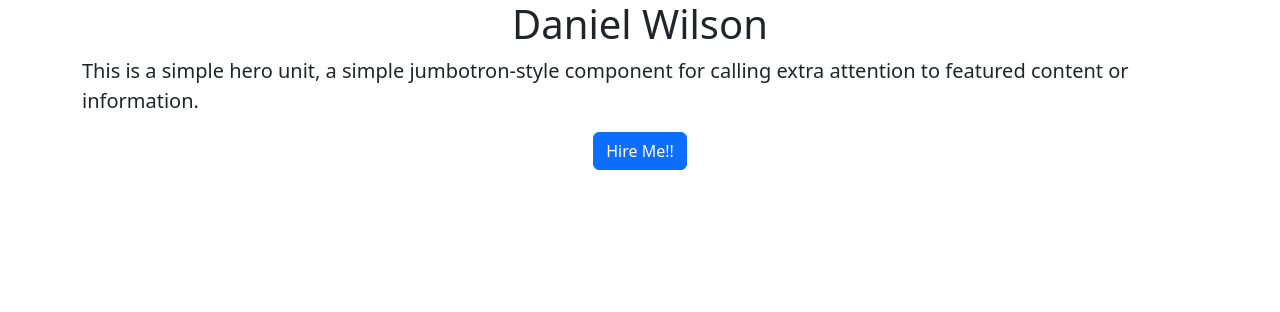
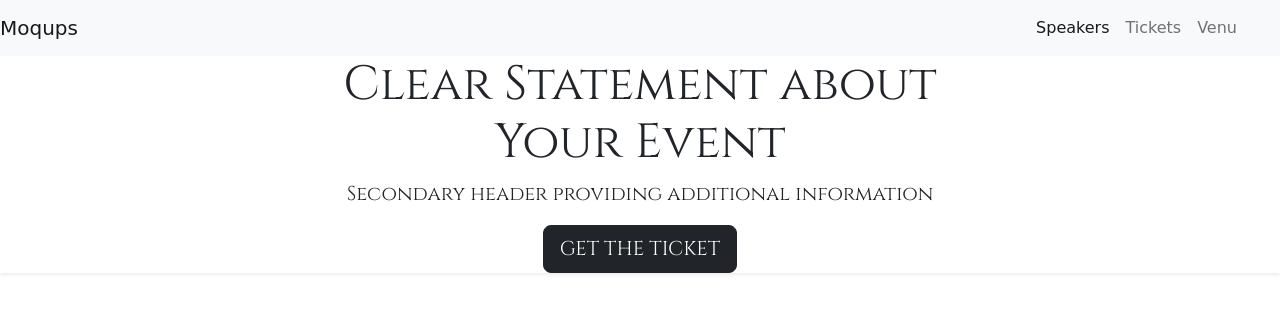
Before and after one commit to Boontini1992/parallax-practice, a plain HTML site: page index.html in a window 1280 px wide. Drawn offline with nearby package versions, Linux system fonts and the light colour scheme; a web font is replaced by a local one.

```diff
--- a/css/style.css
+++ b/css/style.css
@@ -1,9 +1,8 @@
-.name{
-    display: flex;
-    justify-content: center;
+.page-jumbotron{
+font-family: 'Cinzel', serif;
+text-align: center;
 }
 
-.hire-me{
-    display: flex;
-    justify-content: center;
+.navbar{
+    font-family: 'Edu TAS Beginner', cursive;
 }
--- a/index.html
+++ b/index.html
@@ -5,20 +5,36 @@
     <meta charset="utf-8">
     <meta name="viewport" content="width=device-width, initial-scale=1">
 
-    <!-- Bootstrap CSS -->
+    <!-- Bootstrap & CSS -->
     <link href="https://cdn.jsdelivr.net/npm/bootstrap@5.2.0-beta1/dist/css/bootstrap.min.css" rel="stylesheet" integrity="sha384-0evHe/X+R7YkIZDRvuzKMRqM+OrBnVFBL6DOitfPri4tjfHxaWutUpFmBp4vmVor" crossorigin="anonymous">
     <link rel="stylesheet" href="css\style.css">
+    <link rel="preconnect" href="https://fonts.googleapis.com">
+    <link rel="preconnect" href="https://fonts.gstatic.com" crossorigin>
+    <link href="https://fonts.googleapis.com/css2?family=Edu+TAS+Beginner&display=swap" rel="stylesheet">
+    <link rel="preconnect" href="https://fonts.googleapis.com">
+    <link rel="preconnect" href="https://fonts.gstatic.com" crossorigin>
+    <link href="https://fonts.googleapis.com/css2?family=Cinzel&display=swap" rel="stylesheet">
   </head>
-<div class ="container">
-  <div class=" name container">
-    <h1>Daniel Wilson</h1>
-  </div>
-  <p class ="lead">This is a simple hero unit, a simple jumbotron-style component for calling extra attention to featured content or information.</p>
-  <div class="hire-me container">
-    <button type="button" class="btn btn-primary display-center">Hire Me!!</button>
-  </div>
-</div>
-    <script src="https://cdn.jsdelivr.net/npm/bootstrap@5.2.0-beta1/dist/js/bootstrap.bundle.min.js" integrity="sha384-pprn3073KE6tl6bjs2QrFaJGz5/SUsLqktiwsUTF55Jfv3qYSDhgCecCxMW52nD2" crossorigin="anonymous"></script>
 
+  <body>
+    <nav class="navbar navbar-expand-lg navbar-light bg-light">
+      <a class="navbar-brand d-inline-flex justify-content-start" href="#">Moqups</a>
+      <button class="navbar-toggler" type="button" data-toggle="collapse" data-target="#navbarNavAltMarkup" aria-controls="navbarNavAltMarkup" aria-expanded="false" aria-label="Toggle navigation">
+        <span class="navbar-toggler-icon"></span>
+      </button>
+      <div class="collapse navbar-collapse" id="navbarNavAltMarkup">
+        <div class="navbar-nav  container d-flex justify-content-end">
+          <a class="nav-item nav-link active" href="#">Speakers <span class="sr-only"></span></a>
+          <a class="nav-item nav-link" href="#">Tickets</a>
+          <a class="nav-item nav-link" href="#">Venu</a>
+        </div>
+      </div>
+    </nav>
+
+    <div class="page-jumbotron d-flex flex-column align-items-center justify-content-center shadow-sm">
+      <h1 class="display-5">Clear Statement about <br>Your Event</h1>
+      <p class ="lead">Secondary header providing additional information</p>
+      <button type="button" class="btn btn-dark btn-lg display-center d-flex flex-lg">GET THE TICKET</button>
+    </div>
   </body>
 </html>
```
